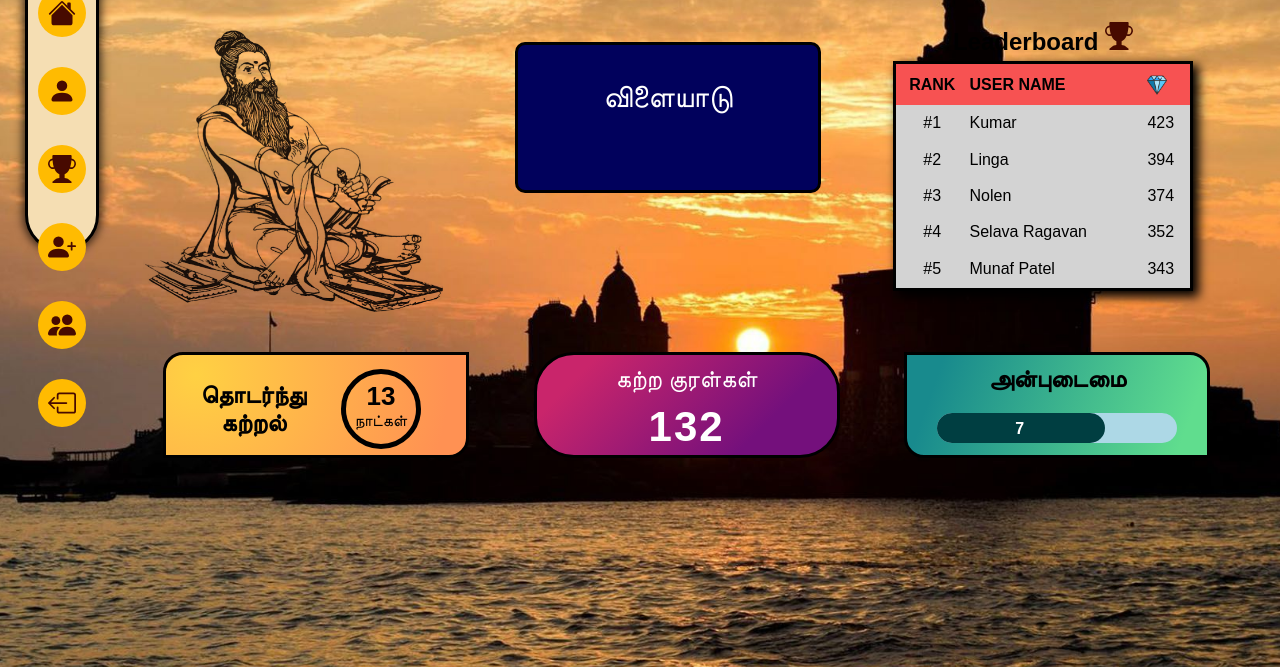
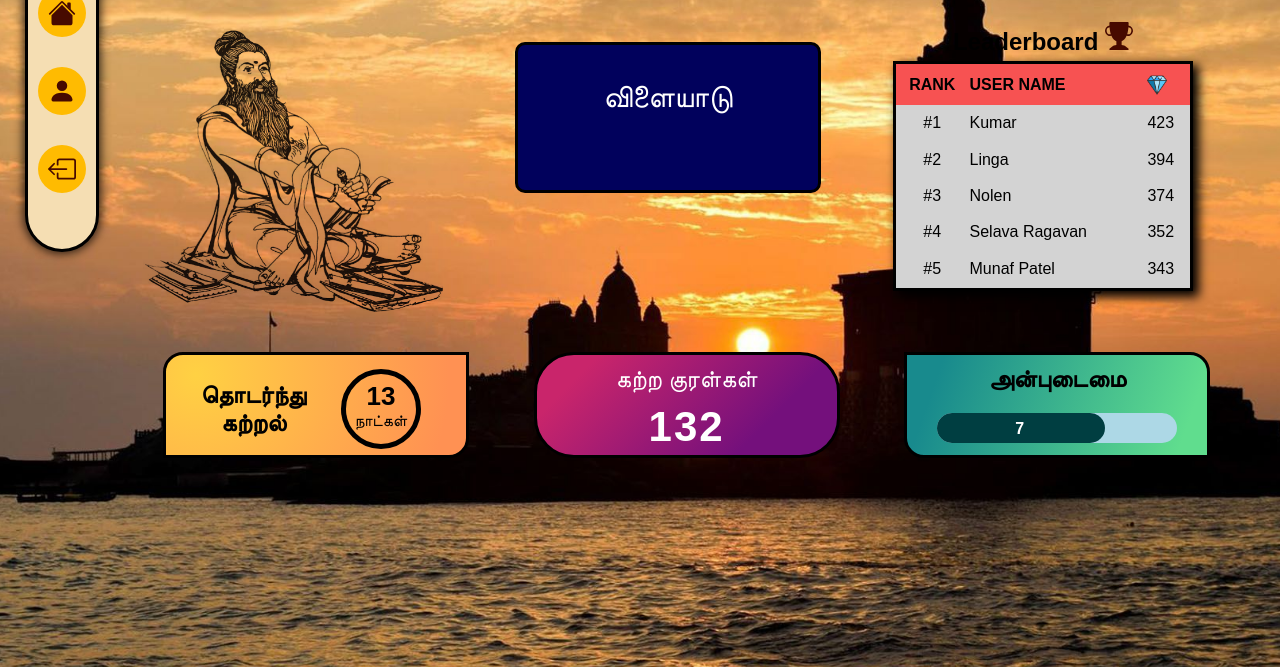
Before and after one commit to SethupathyRajan/thirukkural, a Flask app: template templates/index.html in a window 1280 px wide. Shown: the part 94-761 px from the top of the page. Run offline with Flask 3, Linux system fonts and the light colour scheme; the template is opened without the code that fills it, so the values that code supplies are empty; some web fonts are replaced.

Commit message:
Update index.html

```diff
--- a/templates/index.html
+++ b/templates/index.html
@@ -37,7 +37,7 @@
                             </svg>
                         </a>
                     </li>
-                    <li class="nav-cell">
+                    <!-- <li class="nav-cell">
                         <a href="" class="">
                             <svg class="nav-icon" xmlns="http://www.w3.org/2000/svg" fill="currentColor"
                                 class="bi bi-house-door" viewBox="0 0 16 16">
@@ -45,8 +45,8 @@
                                     d="M2.5.5A.5.5 0 0 1 3 0h10a.5.5 0 0 1 .5.5c0 .538-.012 1.05-.034 1.536a3 3 0 1 1-1.133 5.89c-.79 1.865-1.878 2.777-2.833 3.011v2.173l1.425.356c.194.048.377.135.537.255L13.3 15.1a.5.5 0 0 1-.3.9H3a.5.5 0 0 1-.3-.9l1.838-1.379c.16-.12.343-.207.537-.255L6.5 13.11v-2.173c-.955-.234-2.043-1.146-2.833-3.012a3 3 0 1 1-1.132-5.89A33.076 33.076 0 0 1 2.5.5zm.099 2.54a2 2 0 0 0 .72 3.935c-.333-1.05-.588-2.346-.72-3.935zm10.083 3.935a2 2 0 0 0 .72-3.935c-.133 1.59-.388 2.885-.72 3.935z" />
                             </svg>
                         </a>
-                    </li>
-                    <li class="nav-cell">
+                    </li> -->
+                    <!-- <li class="nav-cell">
                         <a href="" class="">
                             <svg class="nav-icon" xmlns="http://www.w3.org/2000/svg" fill="currentColor"
                                 class="bi bi-house-door" viewBox="0 0 16 16">
@@ -55,8 +55,8 @@
                                     d="M13.5 5a.5.5 0 0 1 .5.5V7h1.5a.5.5 0 0 1 0 1H14v1.5a.5.5 0 0 1-1 0V8h-1.5a.5.5 0 0 1 0-1H13V5.5a.5.5 0 0 1 .5-.5z" />
                             </svg>
                         </a>
-                    </li>
-                    <li class="nav-cell">
+                    </li> -->
+                    <!-- <li class="nav-cell">
                         <a href="" class="">
                             <svg class="nav-icon" xmlns="http://www.w3.org/2000/svg" fill="currentColor"
                                 class="bi bi-house-door" viewBox="0 0 16 16">
@@ -66,7 +66,7 @@
                                 <path d="M4.5 8a2.5 2.5 0 1 0 0-5 2.5 2.5 0 0 0 0 5z" />
                             </svg>
                         </a>
-                    </li>
+                    </li> -->
                     <li class="nav-cell">
                         <a href="/" class="">
                             <svg class="nav-icon" xmlns="http://www.w3.org/2000/svg" fill="currentColor"
@@ -182,7 +182,7 @@
      </div>
         <script src="/static/js/jquery.js"></script>
         <script src="/static/js/scripts.js"></script>
-      <footer>MuthirAI Tamil NLP Project, Thiagarajar College of Engineering Madurai, India.</footer>
+    <footer>MuthirAI Tamil NLP Project, Thiagarajar College of Engineering Madurai, India.</footer>
 </body>
 
 </html>
```
